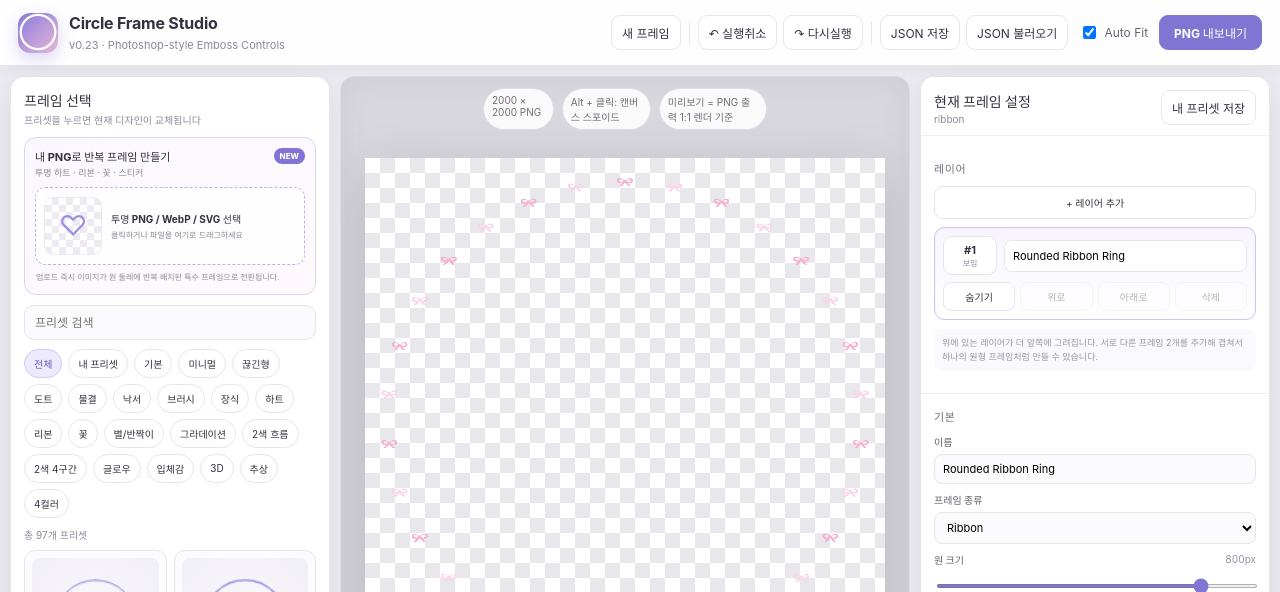
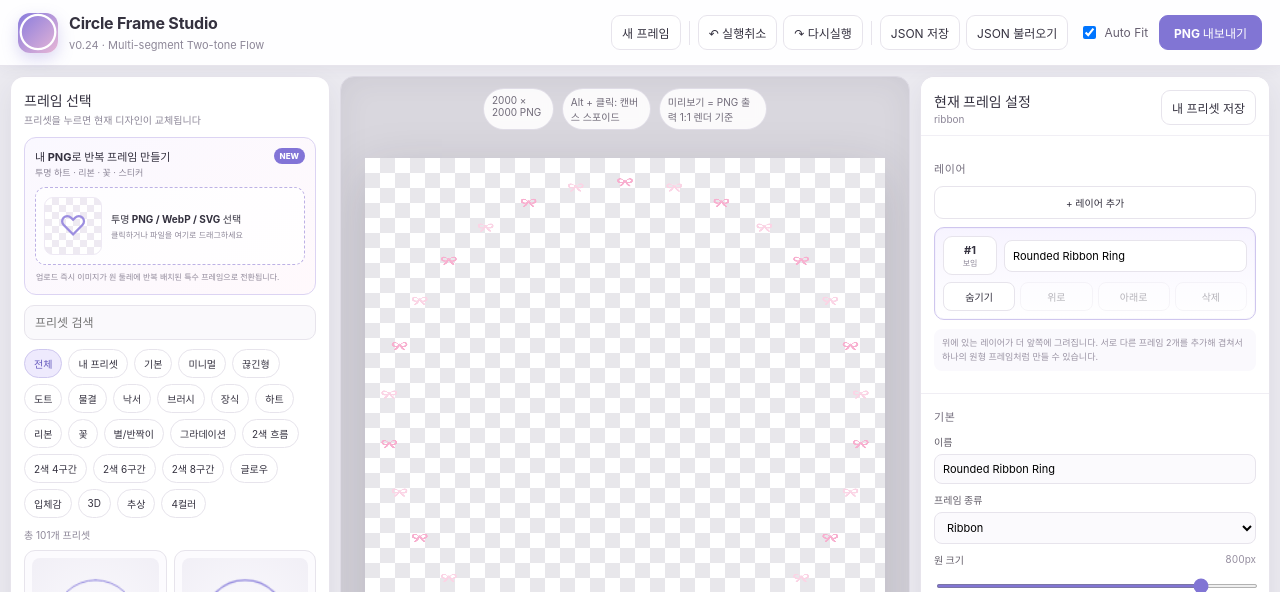
Before and after one commit to kizzzeee0-cmyk/circle-frame-studio-v0.1, a React (Vite) app: page / in a window 1280 px wide. Shown: the top 592 px of the page. Built offline with nearby package versions, Linux system fonts and the light colour scheme.

Commit message:
Add 6-segment and 8-segment two-tone flows for v0.24

```diff
--- a/package.json
+++ b/package.json
@@ -1,7 +1,7 @@
 {
   "name": "circle-frame-studio",
   "private": true,
-  "version": "0.23.0",
+  "version": "0.24.0",
   "type": "module",
   "engines": {
     "node": ">=22"
--- a/src/App.tsx
+++ b/src/App.tsx
@@ -8,10 +8,10 @@ import { downloadProject, exportPng } from './utils/export'
 import { uid } from './utils/id'
 import './styles.css'
 
-const AUTOSAVE_KEY = 'circle-frame-studio-project-v023'
-const LEGACY_AUTOSAVE_KEYS = ['circle-frame-studio-project-v022', 'circle-frame-studio-project-v021', 'circle-frame-studio-project-v020', 'circle-frame-studio-project-v019', 'circle-frame-studio-project-v018', 'circle-frame-studio-project-v017', 'circle-frame-studio-project-v016', 'circle-frame-studio-project-v015', 'circle-frame-studio-project-v014', 'circle-frame-studio-project-v013', 'circle-frame-studio-project-v012', 'circle-frame-studio-project-v011', 'circle-frame-studio-project-v010', 'circle-frame-studio-project-v09', 'circle-frame-studio-project-v08', 'circle-frame-studio-project-v07', 'circle-frame-studio-project-v06', 'circle-frame-studio-project-v05', 'circle-frame-studio-project-v04', 'circle-frame-studio-project-v03']
-const USER_PRESETS_KEY = 'circle-frame-studio-user-presets-v023'
-const LEGACY_USER_PRESET_KEYS = ['circle-frame-studio-user-presets-v022', 'circle-frame-studio-user-presets-v021', 'circle-frame-studio-user-presets-v020', 'circle-frame-studio-user-presets-v019', 'circle-frame-studio-user-presets-v018', 'circle-frame-studio-user-presets-v017', 'circle-frame-studio-user-presets-v016', 'circle-frame-studio-user-presets-v015', 'circle-frame-studio-user-presets-v014', 'circle-frame-studio-user-presets-v013', 'circle-frame-studio-user-presets-v012', 'circle-frame-studio-user-presets-v011', 'circle-frame-studio-user-presets-v010', 'circle-frame-studio-user-presets-v09', 'circle-frame-studio-user-presets-v08', 'circle-frame-studio-user-presets-v07', 'circle-frame-studio-user-presets-v06', 'circle-frame-studio-user-presets-v05', 'circle-frame-studio-user-presets-v04', 'circle-frame-studio-user-presets-v03']
+const AUTOSAVE_KEY = 'circle-frame-studio-project-v024'
+const LEGACY_AUTOSAVE_KEYS = ['circle-frame-studio-project-v023', 'circle-frame-studio-project-v022', 'circle-frame-studio-project-v021', 'circle-frame-studio-project-v020', 'circle-frame-studio-project-v019', 'circle-frame-studio-project-v018', 'circle-frame-studio-project-v017', 'circle-frame-studio-project-v016', 'circle-frame-studio-project-v015', 'circle-frame-studio-project-v014', 'circle-frame-studio-project-v013', 'circle-frame-studio-project-v012', 'circle-frame-studio-project-v011', 'circle-frame-studio-project-v010', 'circle-frame-studio-project-v09', 'circle-frame-studio-project-v08', 'circle-frame-studio-project-v07', 'circle-frame-studio-project-v06', 'circle-frame-studio-project-v05', 'circle-frame-studio-project-v04', 'circle-frame-studio-project-v03']
+const USER_PRESETS_KEY = 'circle-frame-studio-user-presets-v024'
+const LEGACY_USER_PRESET_KEYS = ['circle-frame-studio-user-presets-v023', 'circle-frame-studio-user-presets-v022', 'circle-frame-studio-user-presets-v021', 'circle-frame-studio-user-presets-v020', 'circle-frame-studio-user-presets-v019', 'circle-frame-studio-user-presets-v018', 'circle-frame-studio-user-presets-v017', 'circle-frame-studio-user-presets-v016', 'circle-frame-studio-user-presets-v015', 'circle-frame-studio-user-presets-v014', 'circle-frame-studio-user-presets-v013', 'circle-frame-studio-user-presets-v012', 'circle-frame-studio-user-presets-v011', 'circle-frame-studio-user-presets-v010', 'circle-frame-studio-user-presets-v09', 'circle-frame-studio-user-presets-v08', 'circle-frame-studio-user-presets-v07', 'circle-frame-studio-user-presets-v06', 'circle-frame-studio-user-presets-v05', 'circle-frame-studio-user-presets-v04', 'circle-frame-studio-user-presets-v03']
 
 function normalizeDesign(source: Partial<FrameDesign>): FrameDesign {
   const base = createDesign(source.kind ?? 'basic', source.name ?? 'Frame')
@@ -32,7 +32,7 @@ function normalizeDesign(source: Partial<FrameDesign>): FrameDesign {
     twoToneFlow: {
       ...base.twoToneFlow,
       ...(source.twoToneFlow ?? {}),
-      repeatCount: source.twoToneFlow?.repeatCount === 2 ? 2 : 1,
+      repeatCount: source.twoToneFlow?.repeatCount === 4 ? 4 : source.twoToneFlow?.repeatCount === 3 ? 3 : source.twoToneFlow?.repeatCount === 2 ? 2 : 1,
     },
     pattern: {
       ...base.pattern,
@@ -116,7 +116,7 @@ function normalizeProject(source: any): FrameProject {
       return normalized
     })
     return syncSelectedLayer({
-      version: '0.23',
+      version: '0.24',
       width: 2000,
       height: 2000,
       autoFit: typeof source.autoFit === 'boolean' ? source.autoFit : true,
@@ -128,7 +128,7 @@ function normalizeProject(source: any): FrameProject {
   if (source?.design) {
     const layer = makeLayerFromDesign(source.design, source.design?.name || '레이어 1')
     return syncSelectedLayer({
-      version: '0.23',
+      version: '0.24',
       width: 2000,
       height: 2000,
       autoFit: typeof source.autoFit === 'boolean' ? source.autoFit : true,
@@ -152,7 +152,7 @@ function makeInitialProject(): FrameProject {
   design.pattern.paletteColors = ['#F8AFCF', '#FBD4E5', '#F8AFCF', '#FBD4E5']
   const layer = makeLayerFromDesign(design, design.name)
   return {
-    version: '0.23',
+    version: '0.24',
     width: 2000,
     height: 2000,
     autoFit: true,
@@ -440,7 +440,7 @@ export default function App() {
       <header className="topbar">
         <div className="brand">
           <div className="brand-mark">◯</div>
-          <div><h1>Circle Frame Studio</h1><span>v0.23 · Photoshop-style Emboss Controls</span></div>
+          <div><h1>Circle Frame Studio</h1><span>v0.24 · Multi-segment Two-tone Flow</span></div>
         </div>
         <div className="toolbar">
           <button onClick={reset}>새 프레임</button>
--- a/src/components/PresetBrowser.tsx
+++ b/src/components/PresetBrowser.tsx
@@ -14,7 +14,7 @@ function Thumb({ preset }: { preset: FramePreset }) {
       design.radius = 650
       design.offsetX = 0
       design.offsetY = 0
-      const project: FrameProject = { version: '0.23', width: 2000, height: 2000, autoFit: false, design, layers: [{ id: 'thumb', name: design.name, visible: true, design }], selectedLayerId: 'thumb' }
+      const project: FrameProject = { version: '0.24', width: 2000, height: 2000, autoFit: false, design, layers: [{ id: 'thumb', name: design.name, visible: true, design }], selectedLayerId: 'thumb' }
       await preloadProjectAssets(project)
       if (!cancelled && ref.current) renderProject(ref.current, project, 1)
     }
@@ -52,6 +52,8 @@ const CATEGORY_OPTIONS: CategoryOption[] = [
   { key: 'gradient', label: '그라데이션' },
   { key: 'twotoneflow', label: '2색 흐름' },
   { key: 'twotoneflow4', label: '2색 4구간' },
+  { key: 'twotoneflow6', label: '2색 6구간' },
+  { key: 'twotoneflow8', label: '2색 8구간' },
   { key: 'glow', label: '글로우' },
   { key: 'emboss', label: '입체감' },
   { key: '3d', label: '3D' },
@@ -80,9 +82,11 @@ function matchesCategory(preset: FramePreset, key: string) {
     case 'ribbon': return kind === 'ribbon' || name.includes('ribbon')
     case 'flower': return kind === 'flower' || name.includes('flower')
     case 'star': return kind === 'star' || kind === 'sparkle' || name.includes('star') || name.includes('sparkle')
-    case 'gradient': return preset.category === 'Gradient' || preset.category === 'TwoToneFlow' || preset.category === 'TwoToneFlow4' || preset.design.gradientMode !== 'solid' || name.includes('gradient')
-    case 'twotoneflow': return preset.category === 'TwoToneFlow' || preset.category === 'TwoToneFlow4'
+    case 'gradient': return preset.category === 'Gradient' || preset.category === 'TwoToneFlow' || preset.category === 'TwoToneFlow4' || preset.category === 'TwoToneFlow6' || preset.category === 'TwoToneFlow8' || preset.design.gradientMode !== 'solid' || name.includes('gradient')
+    case 'twotoneflow': return preset.category === 'TwoToneFlow' || preset.category === 'TwoToneFlow4' || preset.category === 'TwoToneFlow6' || preset.category === 'TwoToneFlow8'
     case 'twotoneflow4': return preset.category === 'TwoToneFlow4' || (preset.design.twoToneFlow.enabled && preset.design.twoToneFlow.repeatCount === 2)
+    case 'twotoneflow6': return preset.category === 'TwoToneFlow6' || (preset.design.twoToneFlow.enabled && preset.design.twoToneFlow.repeatCount === 3)
+    case 'twotoneflow8': return preset.category === 'TwoToneFlow8' || (preset.design.twoToneFlow.enabled && preset.design.twoToneFlow.repeatCount === 4)
     case 'glow': return preset.category === 'Glow' || preset.design.effects.glowEnabled || name.includes('glow') || name.includes('neon')
     case 'emboss': return preset.category === 'Emboss' || preset.design.effects.embossEnabled
     case '3d': return preset.category === '3D' || preset.category === 'Emboss' || preset.design.effects.embossEnabled || kind === 'glossy' || name.includes('glossy')
--- a/src/presets/index.ts
+++ b/src/presets/index.ts
@@ -557,6 +557,54 @@ export const PRESETS: FramePreset[] = [
     },
   }),
 
+  p('flow6-lavender', 'TwoToneFlow6', 'Lavender 6-Segment Flow', 'basic', {
+    thickness: 104,
+    color: '#A98AE9',
+    secondaryColor: '#FFFFFF',
+    gradientMode: 'conic',
+    twoToneFlow: {
+      enabled: true, repeatCount: 3, colorA: '#A98AE9', colorB: '#FFFFFF',
+      whiteCenter: .50, whiteWidth: .34, blendWidth: .09, rotation: -8,
+      glossStrength: .16, innerHighlight: .11, outerHighlight: .08,
+    },
+  }),
+
+  p('flow6-pink', 'TwoToneFlow6', 'Pink 6-Segment Flow', 'basic', {
+    thickness: 104,
+    color: '#F1A0C2',
+    secondaryColor: '#FFFFFF',
+    gradientMode: 'conic',
+    twoToneFlow: {
+      enabled: true, repeatCount: 3, colorA: '#F1A0C2', colorB: '#FFFFFF',
+      whiteCenter: .50, whiteWidth: .34, blendWidth: .09, rotation: -8,
+      glossStrength: .16, innerHighlight: .11, outerHighlight: .08,
+    },
+  }),
+
+  p('flow8-lavender', 'TwoToneFlow8', 'Lavender 8-Segment Flow', 'basic', {
+    thickness: 102,
+    color: '#A98AE9',
+    secondaryColor: '#FFFFFF',
+    gradientMode: 'conic',
+    twoToneFlow: {
+      enabled: true, repeatCount: 4, colorA: '#A98AE9', colorB: '#FFFFFF',
+      whiteCenter: .50, whiteWidth: .26, blendWidth: .08, rotation: -8,
+      glossStrength: .14, innerHighlight: .10, outerHighlight: .08,
+    },
+  }),
+
+  p('flow8-mint', 'TwoToneFlow8', 'Mint 8-Segment Flow', 'basic', {
+    thickness: 102,
+    color: '#86D8C2',
+    secondaryColor: '#FFFFFF',
+    gradientMode: 'conic',
+    twoToneFlow: {
+      enabled: true, repeatCount: 4, colorA: '#86D8C2', colorB: '#FFFFFF',
+      whiteCenter: .50, whiteWidth: .26, blendWidth: .08, rotation: -8,
+      glossStrength: .14, innerHighlight: .10, outerHighlight: .08,
+    },
+  }),
+
 
   p('glow-soft', 'Glow', 'Soft Glow Ring', 'basic', { thickness: 22 }, {}, { glowEnabled: true, glowBlur: 42, glowIntensity: .45 }),
   p('glow-neon', 'Glow', 'Neon Circle', 'basic', { thickness: 20, color: '#9A8CFF' }, {}, { glowEnabled: true, glowColor: '#8C7BFF', glowBlur: 70, glowIntensity: .85, bloom: 20 }),
--- a/src/render/renderer.ts
+++ b/src/render/renderer.ts
@@ -40,7 +40,7 @@ function mixHex(a: string, b: string, amount: number) {
 
 function makeTwoToneFlowGradient(ctx: CanvasRenderingContext2D, design: FrameDesign, cx: number, cy: number) {
   const flow = design.twoToneFlow
-  const repeatCount = flow.repeatCount === 2 ? 2 : 1
+  const repeatCount = Math.max(1, Math.min(4, flow.repeatCount || 1))
   const angle = ((flow.rotation + design.gradientAngle) * Math.PI) / 180 - Math.PI / 2
   const gradient = ctx.createConicGradient(angle, cx, cy)
   const center = ((flow.whiteCenter % 1) + 1) % 1
@@ -53,14 +53,13 @@ function makeTwoToneFlowGradient(ctx: CanvasRenderingContext2D, design: FrameDes
 
   const colorA = validColor(flow.colorA, validColor(design.color))
   const colorB = validColor(flow.colorB, '#FFFFFF')
-  const samples = repeatCount === 2 ? 160 : 112
+  const samples = 96 + repeatCount * 40
 
   for (let i = 0; i <= samples; i++) {
     const t = i / samples
 
-    // repeatCount=1: 흰색 + 선택색상
-    // repeatCount=2: 흰색 + 선택색상 + 흰색 + 선택색상
-    // 각 반복 주기를 동일한 비율로 계산해 네 구간의 길이가 좌우 대칭으로 유지된다.
+    // repeatCount=1/2/3/4 => 2/4/6/8구간
+    // 각 반복 주기를 동일한 비율로 계산해 모든 흰색/선택색상 구간 길이를 균등하게 유지한다.
     const cycleT = ((t * repeatCount) % 1 + 1) % 1
     const rawDistance = Math.abs(cycleT - center)
     const distance = Math.min(rawDistance, 1 - rawDistance)
@@ -84,7 +83,7 @@ function drawTwoToneFlowHighlights(ctx: CanvasRenderingContext2D, design: FrameD
   const flow = design.twoToneFlow
   if (!flow.enabled || !['basic', 'double', 'triple', 'glossy'].includes(design.kind)) return
 
-  const repeatCount = flow.repeatCount === 2 ? 2 : 1
+  const repeatCount = Math.max(1, Math.min(4, flow.repeatCount || 1))
   const baseAngle = ((flow.rotation + design.gradientAngle) * Math.PI) / 180 - Math.PI / 2
   const cycleAngle = TAU / repeatCount
   const span = Math.min(cycleAngle * .82, Math.max(.15, (flow.whiteWidth + flow.blendWidth * 1.35) * cycleAngle))
--- a/src/types.ts
+++ b/src/types.ts
@@ -95,7 +95,7 @@ export interface FramePattern {
 
 export interface TwoToneFlowSettings {
   enabled: boolean
-  repeatCount: 1 | 2
+  repeatCount: 1 | 2 | 3 | 4
   colorA: string
   colorB: string
   whiteCenter: number
@@ -135,7 +135,7 @@ export interface FrameLayer {
 }
 
 export interface FrameProject {
-  version: '0.23'
+  version: '0.24'
   width: 2000
   height: 2000
   autoFit: boolean
--- a/src/utils/export.ts
+++ b/src/utils/export.ts
@@ -13,7 +13,7 @@ export async function exportPng(project: FrameProject) {
     const url = URL.createObjectURL(blob)
     const a = document.createElement('a')
     a.href = url
-    a.download = `circle-frame-v023-${new Date().toISOString().slice(0, 10)}.png`
+    a.download = `circle-frame-v024-${new Date().toISOString().slice(0, 10)}.png`
     a.click()
     setTimeout(() => URL.revokeObjectURL(url), 1000)
   }, 'image/png')
@@ -24,7 +24,7 @@ export function downloadProject(project: FrameProject) {
   const url = URL.createObjectURL(blob)
   const a = document.createElement('a')
   a.href = url
-  a.download = 'circle-frame-project-v023.json'
+  a.download = 'circle-frame-project-v024.json'
   a.click()
   setTimeout(() => URL.revokeObjectURL(url), 1000)
 }
```
Also changed, not shown: src/components/PropertyPanel.tsx (+10 -7 lines), 2 other files (tests, documents, lock files or other folders).
